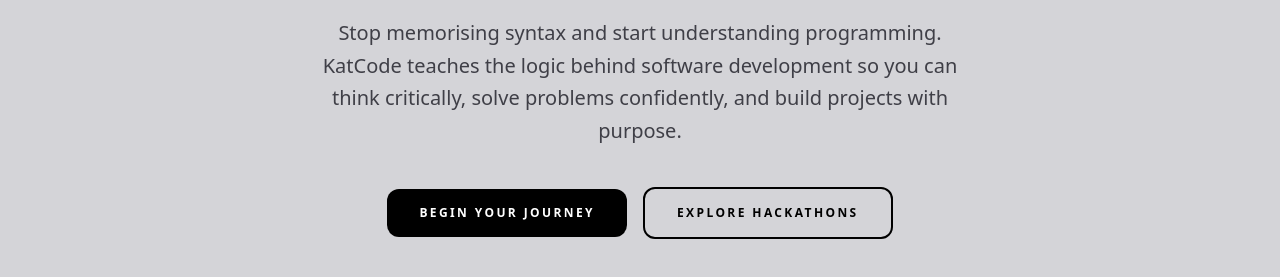
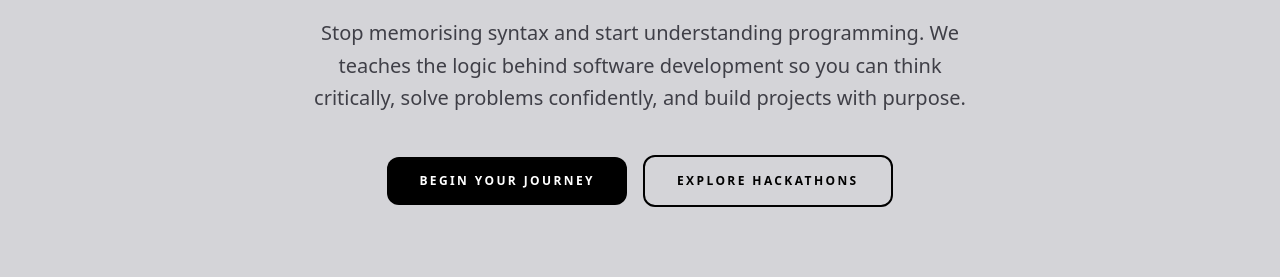
Before and after one commit to Tovan-Technologies/katcode-static, a website: page src/index.html in a window 1280 px wide. Shown: the part 531-808 px from the top of the page. Drawn offline with Linux system fonts and the light colour scheme; files whose address does not match are found by name.

```diff
--- a/src/index.html
+++ b/src/index.html
@@ -175,6 +175,9 @@ if ("serviceWorker" in navigator) {
 
 
 
+
+
+
 <section class="grow flex flex-col justify-center items-center relative z-10 py-44 px-6 text-center mt-30 md:mt-16 mb-36">
     <div class="max-w-4xl animate-fade-in-up mt-24">
         <p class="text-sm uppercase tracking-[0.38em] text-black mb-4 ">
@@ -185,7 +188,7 @@ if ("serviceWorker" in navigator) {
         </h2>
         <p class="text-zinc-700 text-base md:text-xl max-w-2xl mx-auto leading-relaxed mb-10">
             Stop memorising syntax and start understanding programming.
-            KatCode teaches the logic behind software development so you can
+            We teaches the logic behind software development so you can
             think critically, solve problems confidently, and build projects
             with purpose.
         </p>
```
